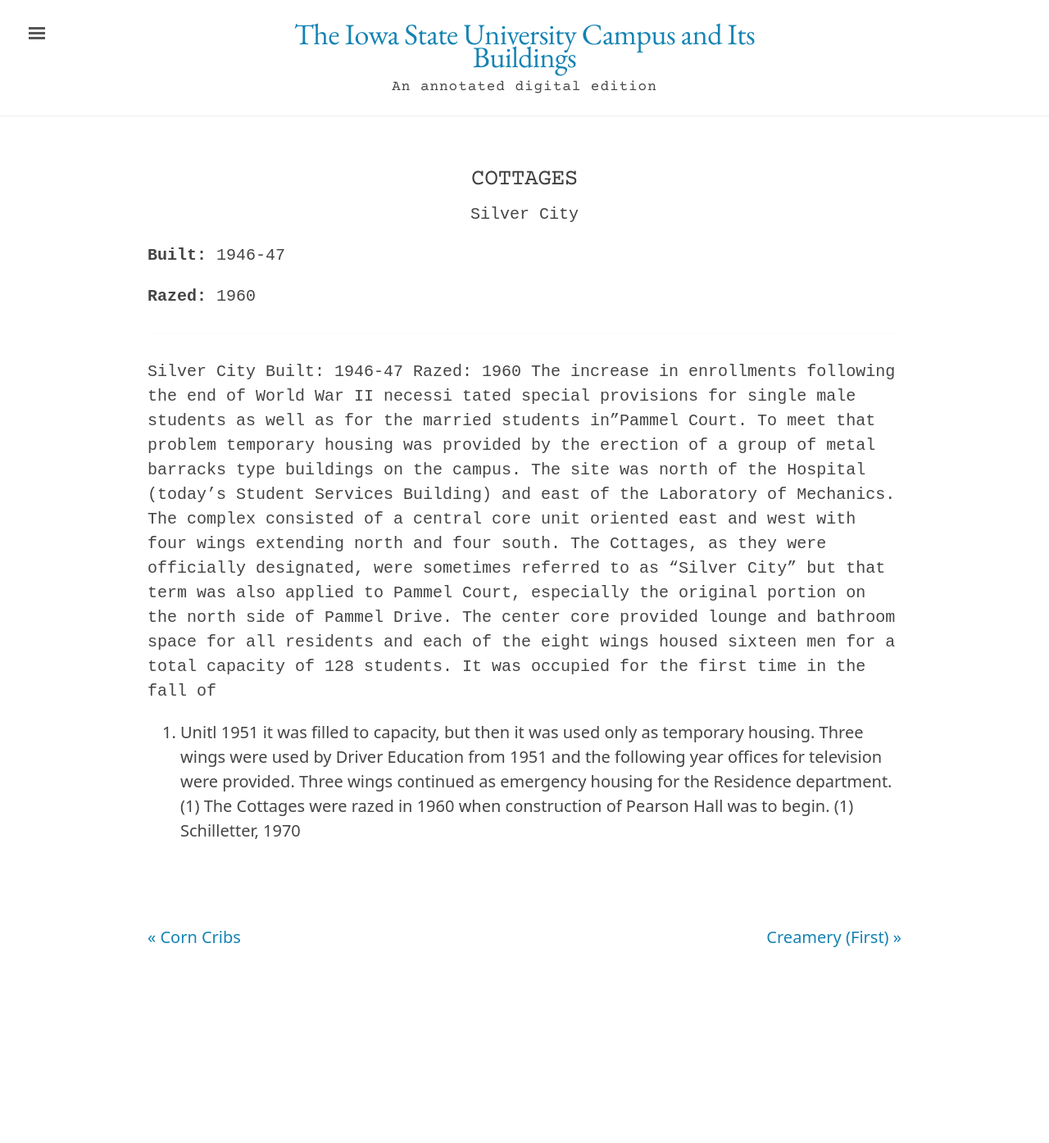
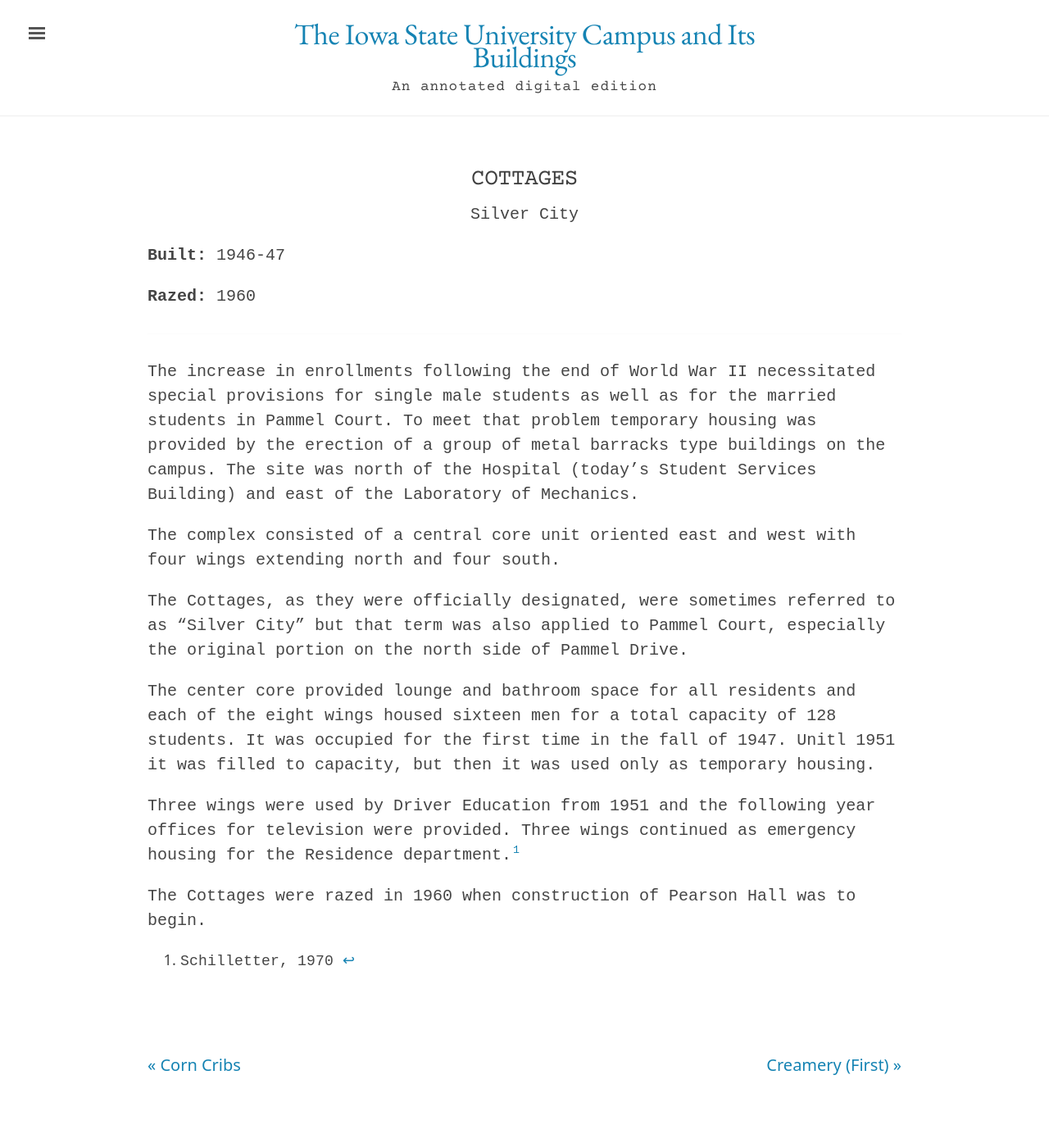
Before and after one commit to emanderson811/day-edition, a Jekyll site: the page built from _texts/buildings/047day-cottages.md, in a window 1280 px wide. Shown: the whole page at 82% size. Built offline with Jekyll 4.4.1, drawn with Linux system fonts in a browser that asks for light colours; before the commit the page ends 1239 px from its top, so only the background shows below that.

Commit message:
Update 047day-cottages.md

```diff
--- a/_texts/buildings/047day-cottages.md
+++ b/_texts/buildings/047day-cottages.md
@@ -13,22 +13,17 @@
 publication-date: 1980
 ---
 ---
-Silver City
-Built: 1946-47 Razed: 1960
-The increase in enrollments following the end of World War II necessi
-tated special provisions for single male students as well as for the married students in"Pammel Court. To meet that problem temporary housing was provided by the erection of a group of metal barracks
-type buildings on the campus. The site was north of the Hospital
-(today's Student Services Building) and east of the Laboratory of Mechanics.
+
+The increase in enrollments following the end of World War II necessitated special provisions for single male students as well as for the married students in Pammel Court. To meet that problem temporary housing was provided by the erection of a group of metal barracks type buildings on the campus. The site was north of the Hospital (today's Student Services Building) and east of the Laboratory of Mechanics.
+
 The complex consisted of a central core unit oriented east and west with four wings extending north and four south.
-The Cottages, as they were officially designated, were sometimes
-referred to as "Silver City" but that term was also applied to Pammel Court, especially the original portion on the north side of Pammel Drive.
-The center core provided lounge and bathroom space for all residents
-and each of the eight wings housed sixteen men for a total capacity
-of 128 students. It was occupied for the first time in the fall of
-1947. Unitl 1951 it was filled to capacity, but then it was used
-only as temporary housing.
-Three wings were used by Driver Education from 1951 and the following
-year offices for television were provided. Three wings continued as
-emergency housing for the Residence department.(1)
+
+The Cottages, as they were officially designated, were sometimes referred to as "Silver City" but that term was also applied to Pammel Court, especially the original portion on the north side of Pammel Drive.
+
+The center core provided lounge and bathroom space for all residents and each of the eight wings housed sixteen men for a total capacity of 128 students. It was occupied for the first time in the fall of 1947. Unitl 1951 it was filled to capacity, but then it was used only as temporary housing.
+
+Three wings were used by Driver Education from 1951 and the following year offices for television were provided. Three wings continued as emergency housing for the Residence department.[^fn1]
+
 The Cottages were razed in 1960 when construction of Pearson Hall was to begin.
-(1) Schilletter, 1970
+
+[^fn1]: Schilletter, 1970
```
